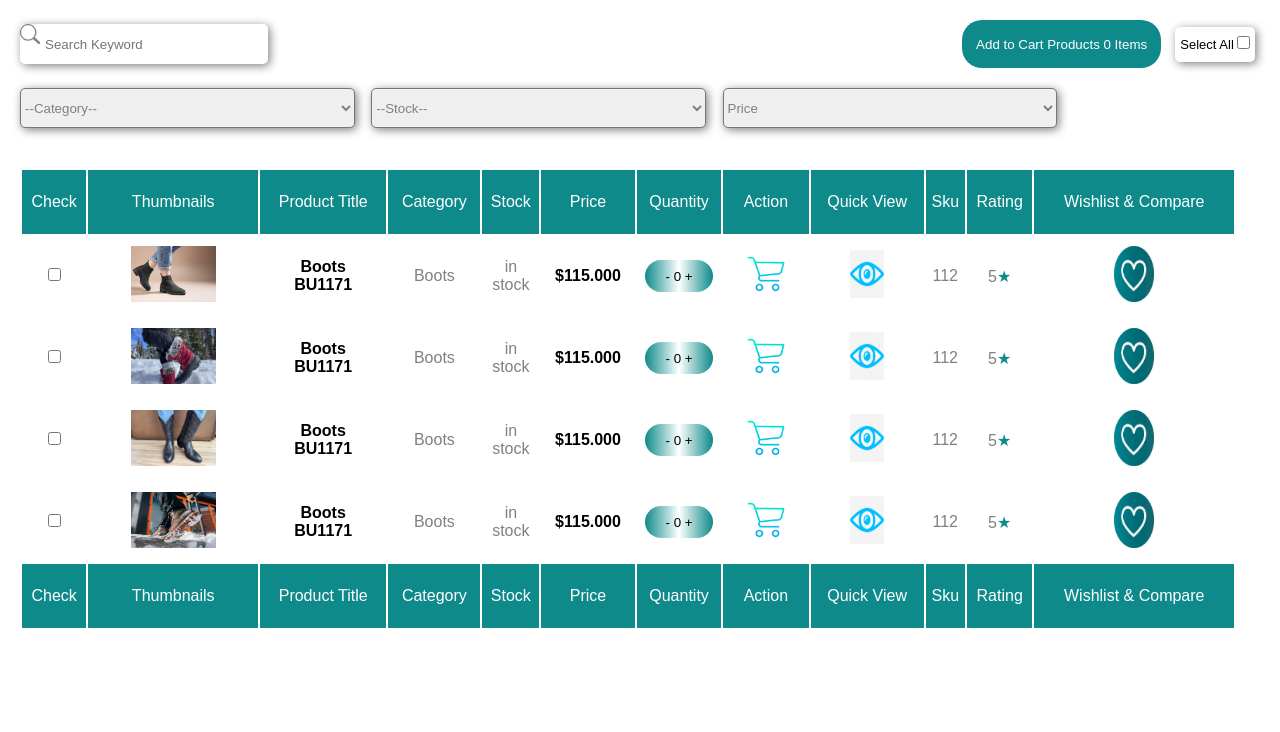
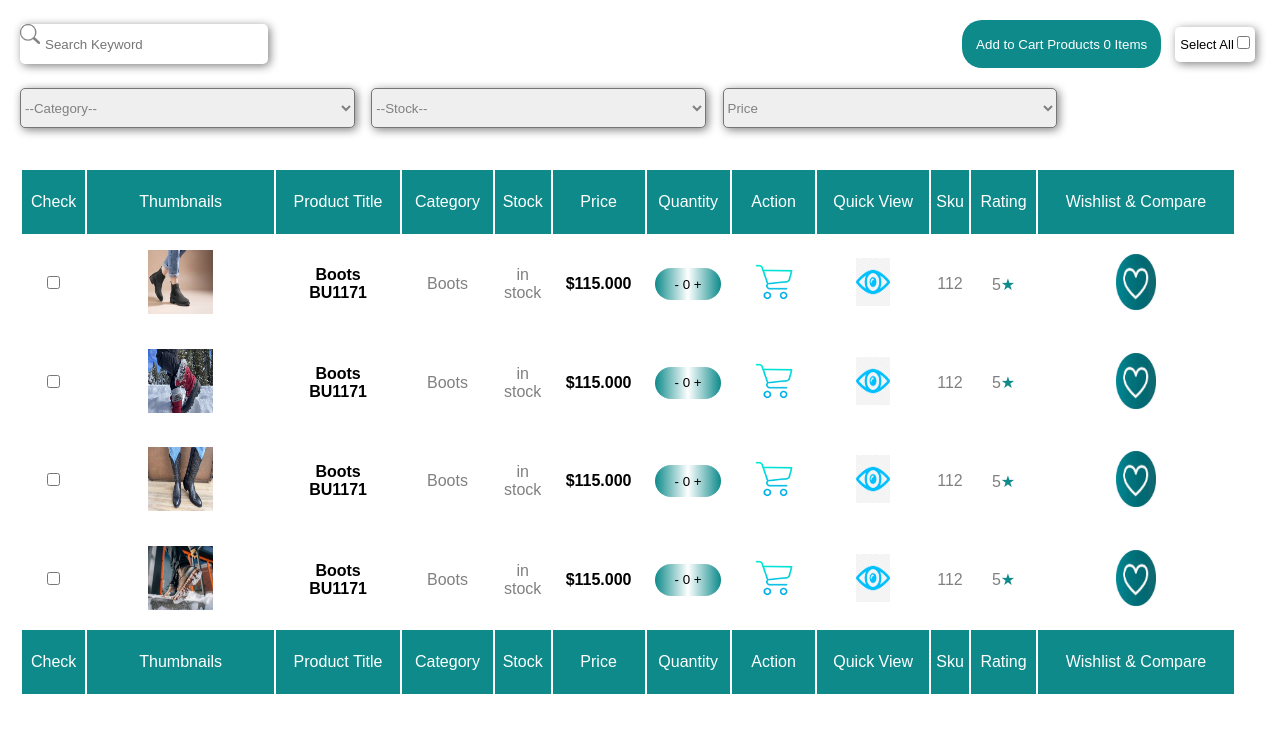
Before and after one commit to imuhammadhuzaifa/Table-Layout, a plain HTML site: page index.html in a window 1280 px wide. Drawn offline with Linux system fonts and the light colour scheme.

Commit message:
second commit

```diff
--- a/style.css
+++ b/style.css
@@ -64,6 +64,7 @@
 table {
     margin: 40px 20px;
     width: 95vw;
+    height: 66vh;
     border-radius: 20px;
     text-align: center;
 }
@@ -75,8 +76,8 @@ table {
 }
 
 td>img {
-    width: 50%;
-    height: 7vh;
+    width: 35%;
+    height: 8vh;
     padding: 10px;
 }
 
```
